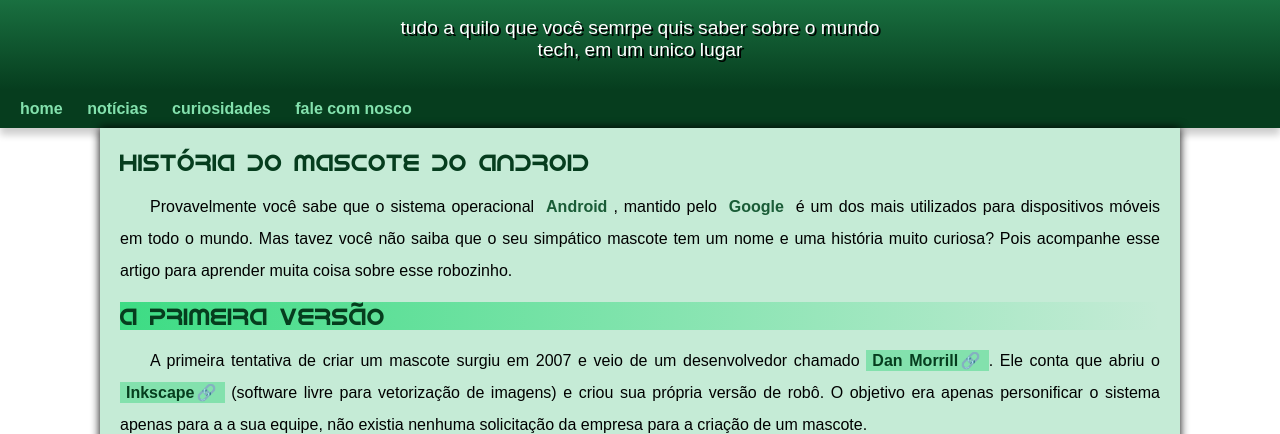
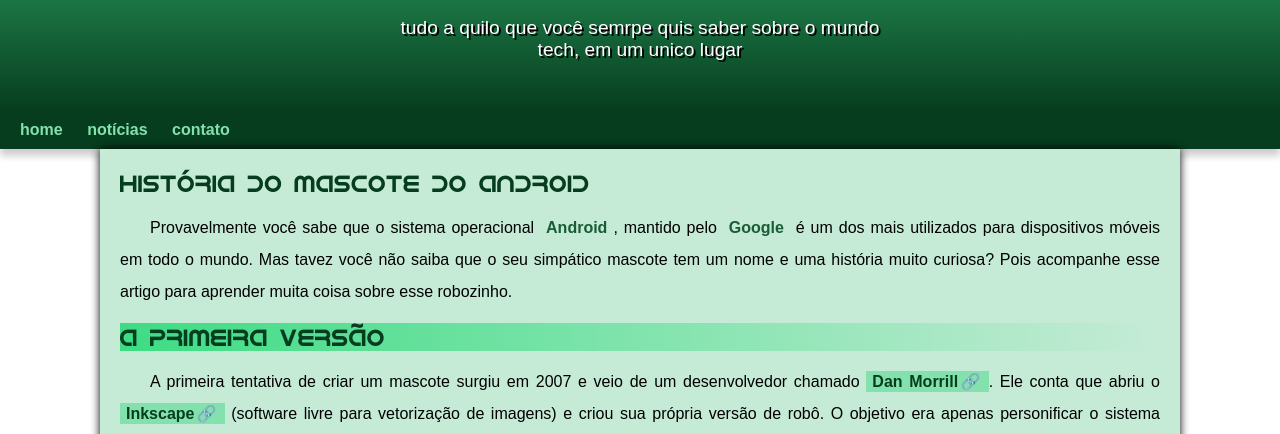
Before and after one commit to fofint/projeto-android, a plain HTML site: page index.html in a window 1280 px wide. Shown: the part 100-534 px from the top of the page. Drawn offline with Linux system fonts and the light colour scheme.

Commit message:
problema de padding corrigido

```diff
--- a/index.html
+++ b/index.html
@@ -18,8 +18,7 @@
                      <nav>
                          <a href="#">home</a>
                          <a href="#">notícias</a>
-                         <a href="#">curiosidades</a>
-                         <a href="#">fale com nosco</a>
+                         <a href="#">contato</a>
 
                      </nav>
 
--- a/style.css
+++ b/style.css
@@ -91,7 +91,7 @@ header > p{
     color: white;
     max-width: 500px;
     margin: auto;
-    margin-bottom: 20px;
+    padding-bottom: 50px;
     padding-left: 10px;
     padding-right: 10px;
     text-shadow: 2px 2px 0px black;
```
